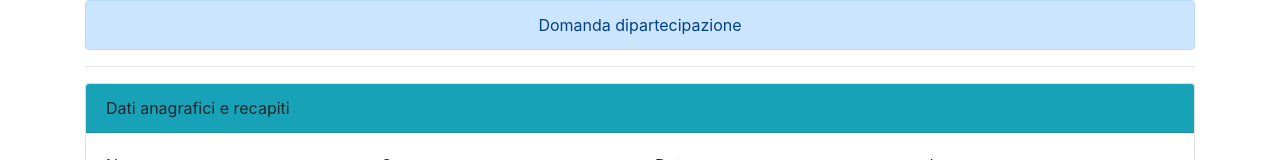
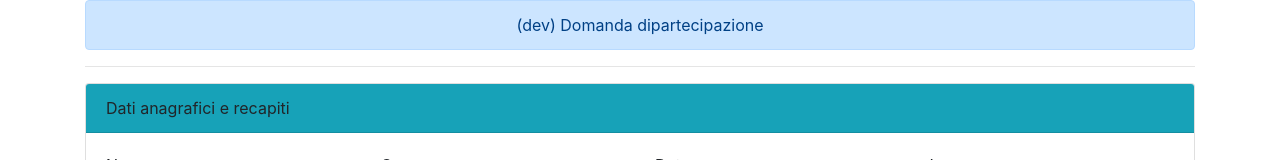
Before and after one commit to tdifiori/testFormBuilder, an Angular app: page / in a window 1280 px wide. Shown: the top 160 px of the page. Built offline with nearby package versions, Linux system fonts and the light colour scheme.

Commit message:
1 file modified

```diff
--- a/src/app/mock/formconfig.ts
+++ b/src/app/mock/formconfig.ts
@@ -1,6 +1,6 @@
 
  const formConfig = {
-  "title": "Domanda dipartecipazione",
+  "title": "(dev) Domanda dipartecipazione",
   "description": "Eventuale descrizione della form",
   "sections": [
     {
```
